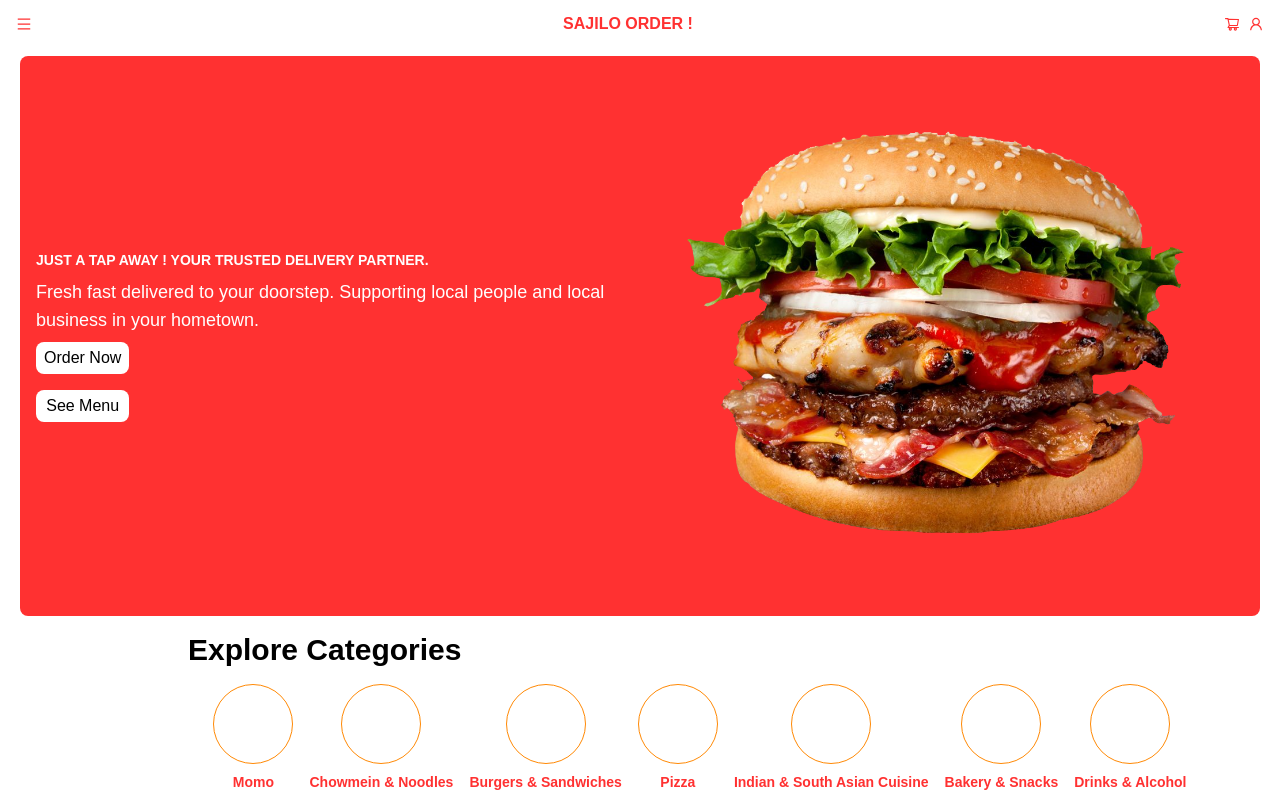
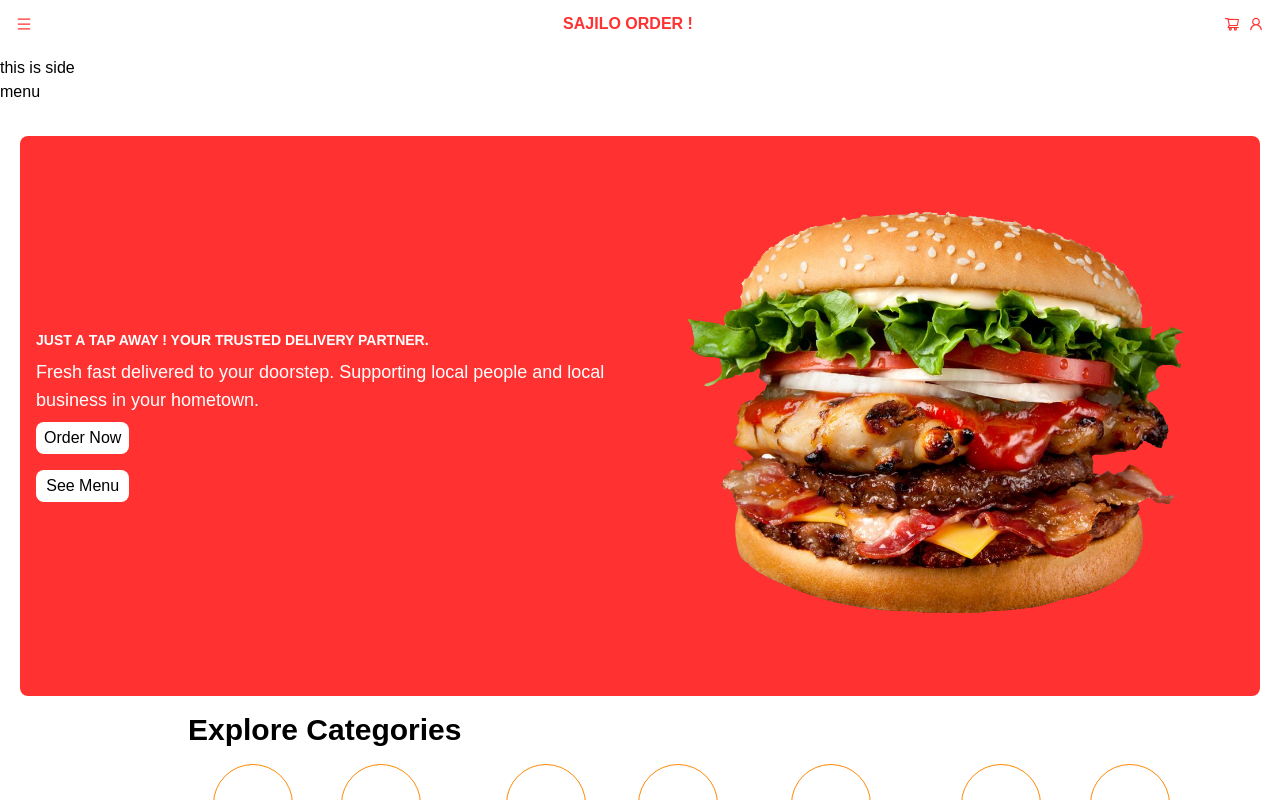
Before and after one commit to sajiloorder/website, a Next.js app: page / in a window 1280 px wide. Both pictures are taken after a click on the icon 24 px from the left and 24 px from the top of the page. Shown: the top 800 px of the page. Built offline with nearby package versions, Linux system fonts and the light colour scheme.

Commit message:
nav context added

```diff
--- a/src/app/(public)/layout.tsx
+++ b/src/app/(public)/layout.tsx
@@ -2,6 +2,8 @@ import "@/app/globals.css";
 import Nav from "@/components/nav/Nav";
 import type { Metadata } from "next";
 import { Geist, Geist_Mono } from "next/font/google";
+
+import NavContextProvider from "@/context/nav-context";
 
 const geistSans = Geist({
   variable: "--font-geist-sans",
@@ -26,8 +28,10 @@ export default function RootLayout({
   return (
     <html lang="en">
       <body className={`${geistSans.variable} ${geistMono.variable} antialiased`}>
-        <Nav />
-        <main>{children}</main>
+        <NavContextProvider>
+          <Nav />
+          <main>{children}</main>
+        </NavContextProvider>
         {/* footer */}
       </body>
     </html>
--- a/src/components/nav/Nav.tsx
+++ b/src/components/nav/Nav.tsx
@@ -1,28 +1,34 @@
+"use client";
+import { useContext } from "react";
+
 import Link from "next/link";
 import Logo from "../ui/logo/Logo";
 import { AiOutlineMenu } from "react-icons/ai";
 import { AiOutlineShoppingCart } from "react-icons/ai";
 import { AiOutlineUser } from "react-icons/ai";
 
-
-
-
+import { NavContext } from "@/context/nav-context";
 
 export default function Nav() {
+  const { menu, openMenu, closeMenu } = useContext(NavContext);
+  /**
+   * check menu state
+   */
+
   return (
+    <>
       <nav className=" flex flex-row bg-white text-primary justify-between items-center mb-2 px-4 py-3  ">
         {/* menu-icon */}
-            <AiOutlineMenu className="cursor-pointer  hover:text-green-400" />
+
+        <AiOutlineMenu className="cursor-pointer  hover:text-green-400" onClick={openMenu} />
 
         {/* <MobileNav /> */}
         <div className="flex flex-row gap-2 justify-between items-center  ">
-
           {/* logo */}
 
           <Link href="/">
             <Logo />
           </Link>
-
         </div>
 
         {/* only for desktop */}
@@ -39,5 +45,8 @@ export default function Nav() {
           <AiOutlineUser className="cursor-pointer text-primary  hover:text-green-400" />
         </div>
       </nav>
+      {/* side menu */}
+      {menu && <div className="h-20 w-20 bg-white z-10">this is side menu</div>}
+    </>
   );
 }
--- /dev/null
+++ b/src/context/nav-context.js
@@ -0,0 +1,29 @@
+"use client";
+import React, { createContext, useState} from "react"
+
+export const NavContext = createContext({
+    menu:false,
+    openMenu: () => {},
+    closeMenu: () => {},
+
+
+})
+
+const NavContextProvider = ({children}) => {
+    const [menu, setMenu] = useState(false);
+
+    function openMenu() {
+        setMenu(true);
+    }
+
+    function closeMenu() {
+        setMenu(false)
+    }
+    return (
+        <NavContext.Provider value={{ menu, openMenu, closeMenu }} >
+            {children}
+        </NavContext.Provider>
+    )
+}
+
+export default NavContextProvider;
```
Also changed, not shown: src/context/cart-context.js (added). Lines whose indentation alone changed are shown as unchanged.
